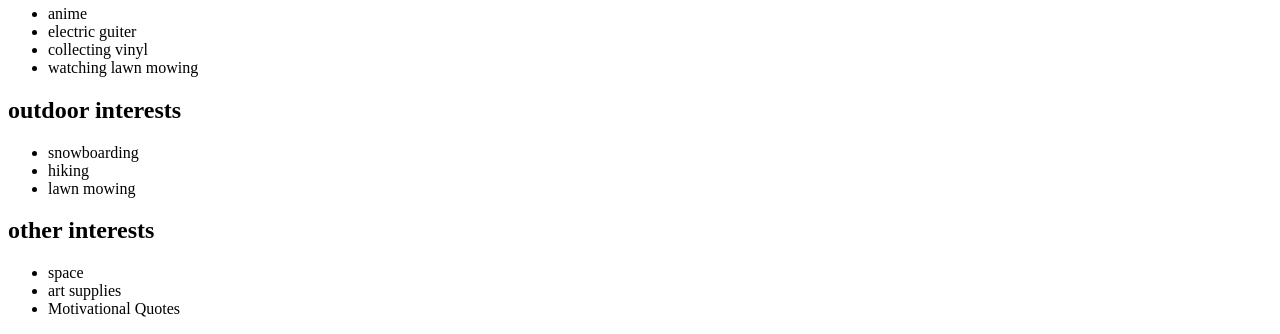
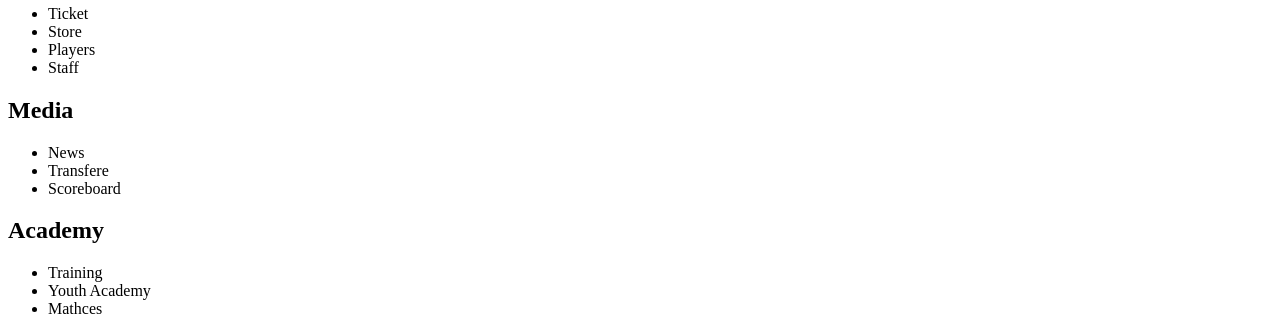
Before and after one commit to MHASSAN206/hello-wl, a plain HTML site: page index.html in a window 1280 px wide. Shown: the part 622-956 px from the top of the page. Drawn offline with Linux system fonts and the light colour scheme.

Commit message:
html pagee

```diff
--- a/index.html
+++ b/index.html
@@ -22,33 +22,34 @@
 <img src="https://cdn.vox-cdn.com/thumbor/MTkyEGo9Qhxp3uxXsBBWikKyTbQ=/0x183:1100x916/1200x800/filters:focal(0x183:1100x916)/cdn.vox-cdn.com/uploads/chorus_image/image/5292487/seattle_reign_light.0.png" alt="alternate text goes here" />
 <section>
     <p>Lorem ipsum dolor sit amet, consectetur adipiscing elit, sed do eiusmod tempor incididunt ut labore et dolore magna aliqua. Ut enim ad minim veniam, quis nostrud exercitation ullamco laboris nisi ut aliquip ex ea commodo consequat. Duis aute irure dolor in reprehenderit in voluptate velit esse cillum dolore eu fugiat nulla pariatur. Excepteur sint occaecat cupidatat non proident, sunt in culpa qui officia deserunt mollit anim id est laborum.
-    <h2>indoor interests</h2>
+    <h2>Team</h2>
     <ul>
-        <li>anime</li>
-        <li>electric guiter</li>
-        <li>collecting vinyl</li>
-        <li>watching lawn mowing</li>
+        <li>Ticket</li>
+        <li>Store</li>
+        <li>Players</li>
+        <li>Staff</li>
     </ul>
 </section>
 <section>
-    <h2>outdoor interests</h2>
+    <h2>Media</h2>
     <ul>
-        <li>snowboarding</li>
-        <li>hiking</li>
-        <li>lawn mowing</li>
+        <li>News</li>
+        <li>Transfere</li>
+        <li>Scoreboard</li>
     </ul>
 </section>
 <section>
-    <h2>other interests</h2>
+    <h2>Academy</h2>
     <ul>
-        <li>space</li>
-        <li>art supplies</li>
-        <li>Motivational Quotes</li>
+        <li>Training</li>
+        <li>Youth Academy</li>
+        <li>Mathces</li>
     </ul>
 </section>
 </main>
 
 <footer> <!-- copyright Mhassn -->
+
 </footer>
 </body>
 </html>
```
